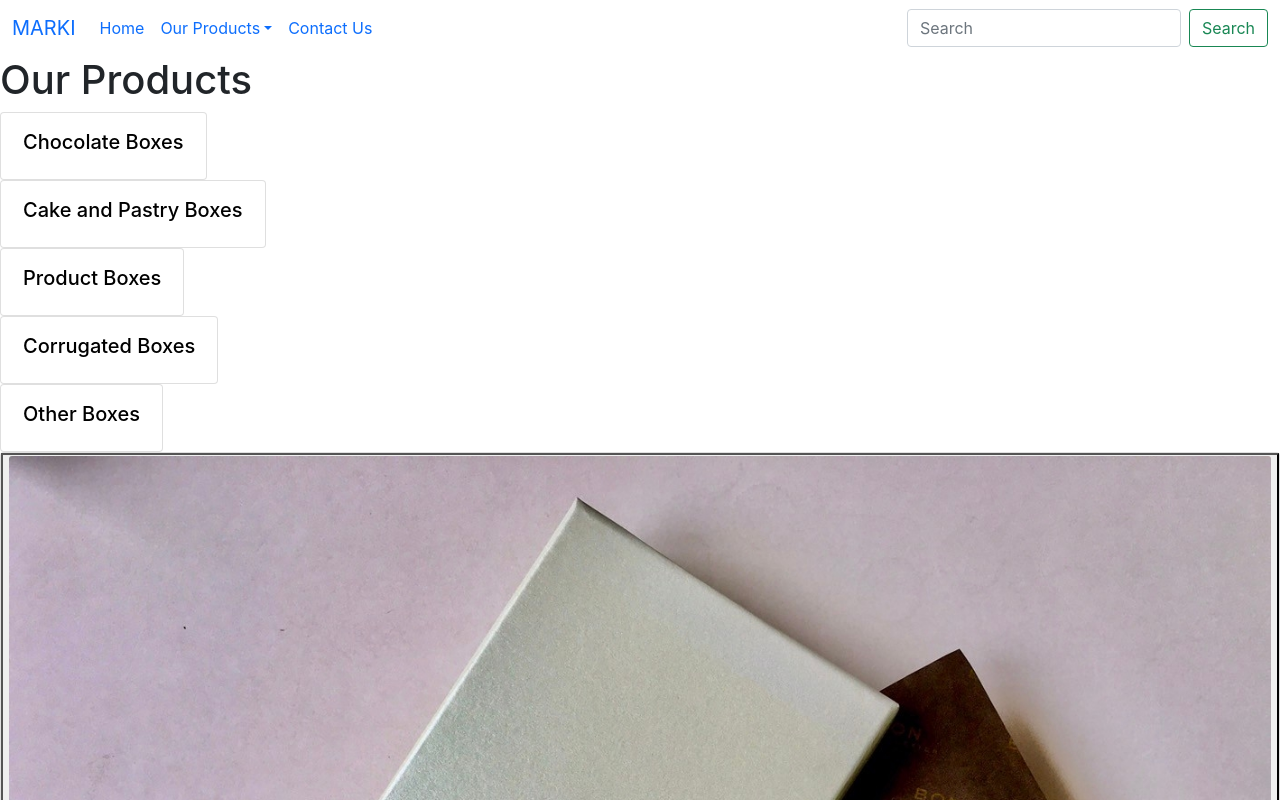
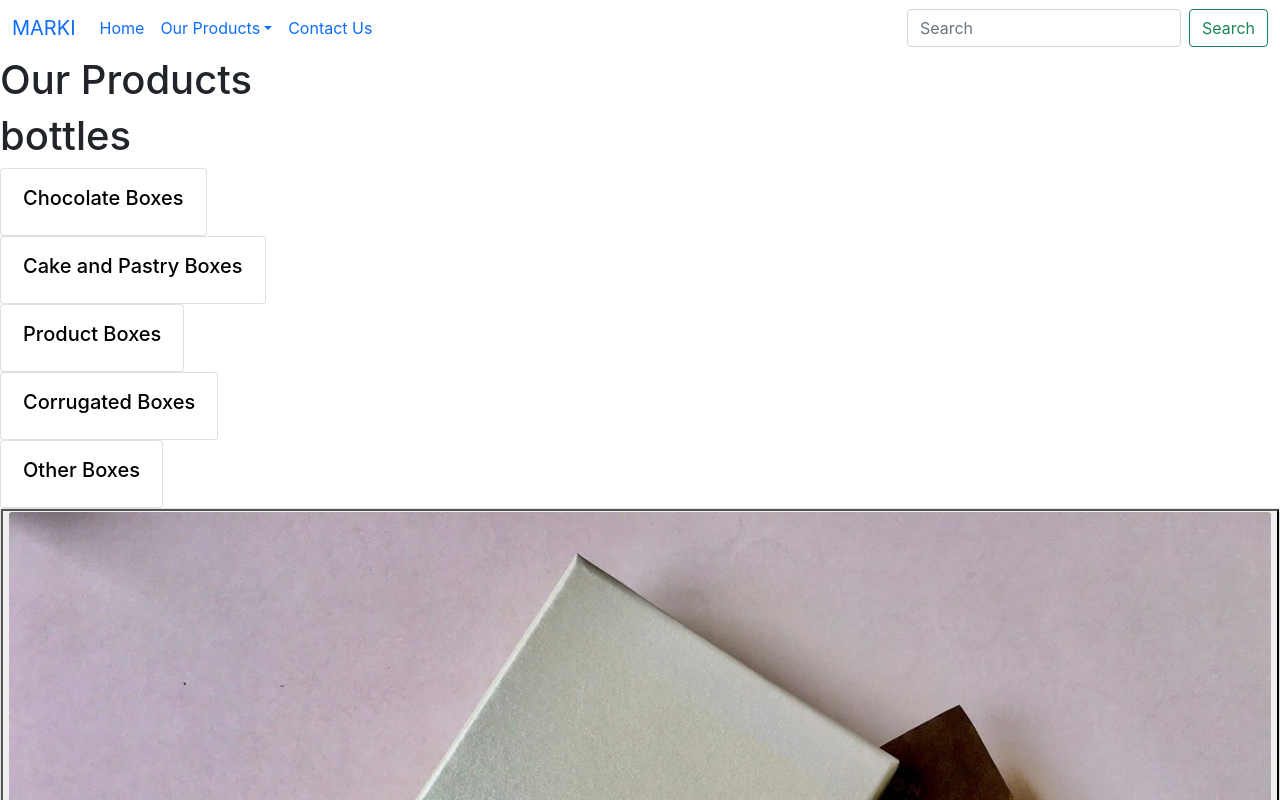
Before and after one commit to imjchiang/react-marki, a React (Create React App) app: page /allproducts in a window 1280 px wide. Shown: the top 800 px of the page. Built offline with nearby package versions, Linux system fonts and the light colour scheme.

Commit message:
[AllProducts] implement props categories

```diff
--- a/src/App.js
+++ b/src/App.js
@@ -10,14 +10,47 @@ import ErrorPage from './components/ErrorPage';
 import './App.css';
 
 function App() {
+  let foodPack = [
+    {
+      type: "boxes",
+      variants: ["paper", "plastic"]
+    },
+    {
+      type: "bottles",
+      variants: ["wine", "others"]
+    },
+    {
+      type: "components",
+      variants: ["stickers", "ribbons", "labels"]
+    }
+  ];
+
+  let personalPack = [
+    {
+      type: "boxes",
+      variants: ["paper", "plastic"]
+    },
+    {
+      type: "bottles",
+      variants: ["plastic", "glass"]
+    },
+    {
+      type: "components",
+      variants: ["cap", "pump", "labels", "others"]
+    }
+  ];
   return (
     <div>
       <Navbar />
       {/* Switch has been replaced with Routes with new react-router-dom version */}
       {/* all routes are here */}
       <Routes>
-        <Route path='/allproducts' element={<AllProducts />} />
-        <Route path='/contact' element={<Contact />} />
+        <Route
+          exact
+          path='/allproducts'
+          element={<AllProducts foodPack={foodPack} personalPack={personalPack} />}
+        />
+        <Route exact path='/contact' element={<Contact />} />
         <Route exact path='/' element={<Home />} />
         {/* error page displayed if no component is found for the path specified */}
         <Route path='*' element={ <ErrorPage />} />
--- a/src/components/AllProducts.js
+++ b/src/components/AllProducts.js
@@ -1,7 +1,7 @@
 import React from "react";
 import {NavLink, Link} from "react-router-dom";
 
-const AllProducts = () =>
+const AllProducts = (props) =>
 {
     // add a new object for each product type
     let productCategories = [
@@ -74,6 +74,7 @@ const AllProducts = () =>
     return(
         <>
             <h1 className="sub-title">Our Products</h1>
+            <h1>{props.foodPack[1].type}</h1>
                 <div className="">
                     {
                         productCategories.map(category =>
```
